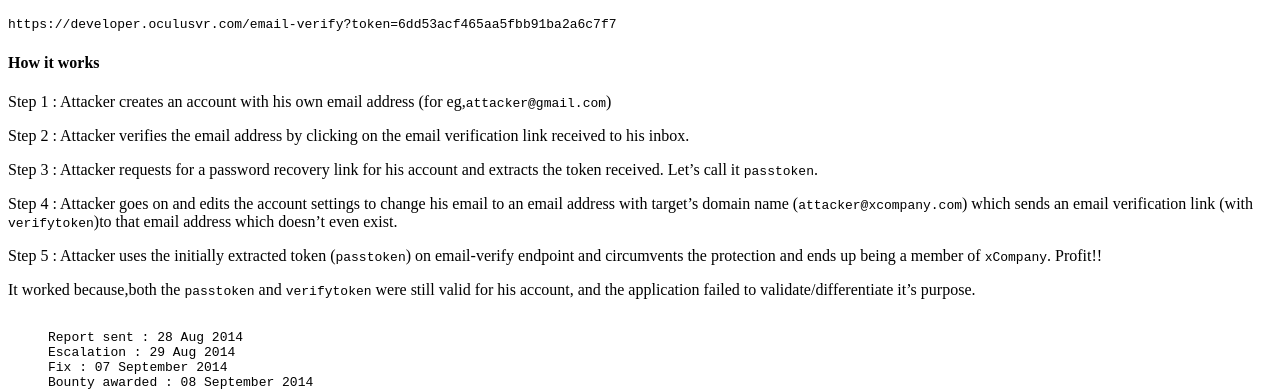
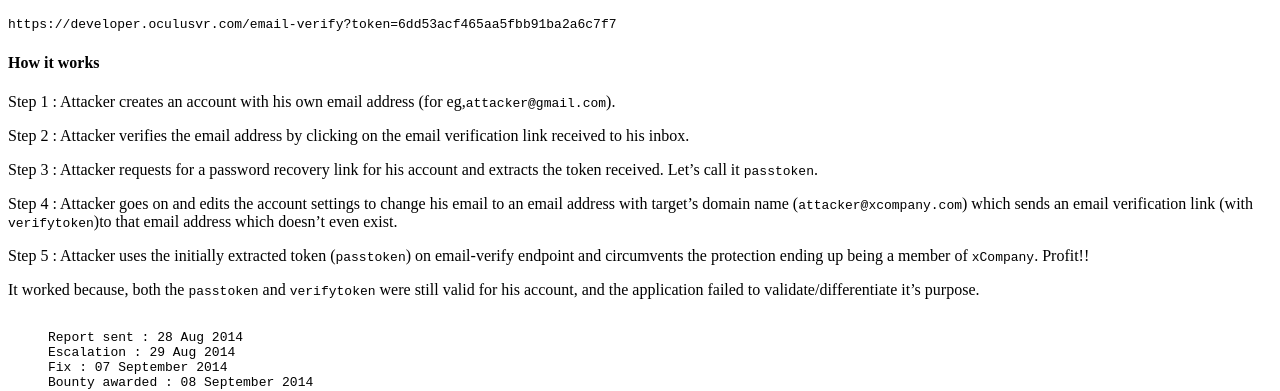
Before and after one commit to sahadnk72/sahadnk72.github.io, a Jekyll site: the page built from _posts/2014-09-08-bypass-email-oculus.md, in a window 1280 px wide. Shown: the part 1284-1675 px from the top of the page. Built offline with Jekyll 4.4.1, drawn with Linux system fonts in a browser that asks for light colours.

Commit message:
Update 2014-09-08-bypass-email-oculus.md

```diff
--- a/_posts/2014-09-08-bypass-email-oculus.md
+++ b/_posts/2014-09-08-bypass-email-oculus.md
@@ -38,7 +38,7 @@ Then there is a chance that the same token (`6dd53acf465aa5fbb91ba2a6c7f7`) gets
 #### How it works
 
 
-Step 1 : Attacker creates an account with his own email address (for eg,`attacker@gmail.com`)
+Step 1 : Attacker creates an account with his own email address (for eg,`attacker@gmail.com`).
 
 Step 2 : Attacker verifies the email address by clicking on the email verification link received to his inbox.
 
@@ -46,10 +46,10 @@ Step 3 : Attacker requests for a password recovery link for his account and extr
 
 Step 4 : Attacker goes on and edits the account settings to change his email to an email address with target's domain name (`attacker@xcompany.com`) which sends an email verification link (with `verifytoken`)to that email address which doesn't even exist.
 
-Step 5 : Attacker uses the initially extracted token (`passtoken`) on email-verify endpoint and circumvents the protection and ends up being a member of `xCompany`. Profit!!
+Step 5 : Attacker uses the initially extracted token (`passtoken`) on email-verify endpoint and circumvents the protection ending up being a member of `xCompany`. Profit!!
 
 
-It worked because,both the `passtoken` and `verifytoken` were still valid for his account, and the application failed to validate/differentiate it's purpose.
+It worked because, both the `passtoken` and `verifytoken` were still valid for his account, and the application failed to validate/differentiate it's purpose.
 
 
 {% highlight text %}
```
